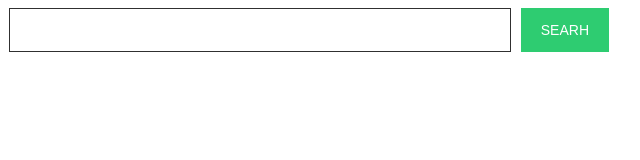
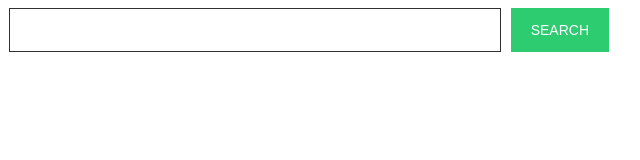
Before and after one commit to Emreceyhnn/goit-js-hw-11, a plain HTML site: page index.html in a window 1280 px wide. Shown: the full height of the page, 331-971 px from the left. Drawn offline with Linux system fonts and the light colour scheme.

Commit message:
Deploying to gh-pages from @ Emreceyhnn/goit-js-hw-11@7ba765ca8afb2fe1ee7445098660beaf30949d60 🚀

```diff
--- a/index.html
+++ b/index.html
@@ -13,7 +13,7 @@
   <body>
     <form class="search-form">
       <input class="search-input" type="text" name="user_query" />
-      <button class="search-btn" type="submit">Searh</button>
+      <button class="search-btn" type="submit">Search</button>
     </form>
     <ul class="gallery"></ul>
     <span class="loader"></span>
```
